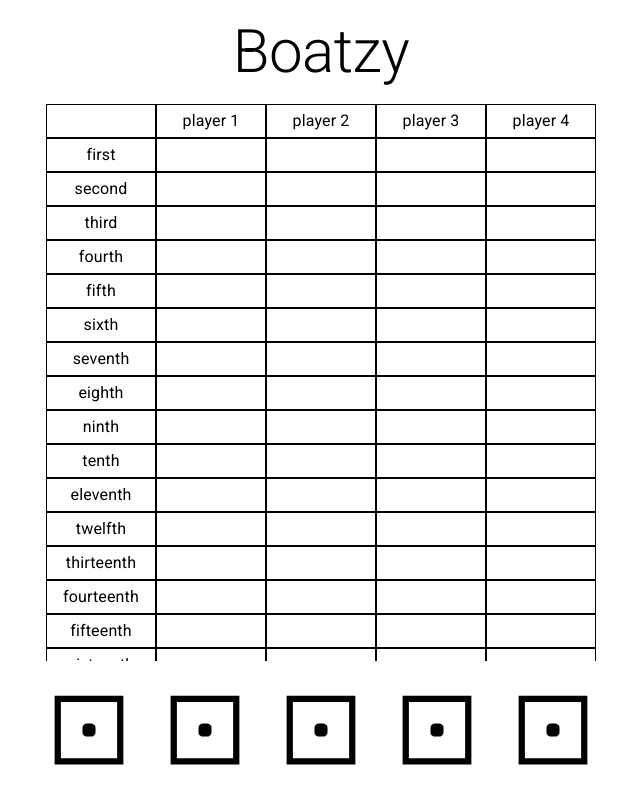
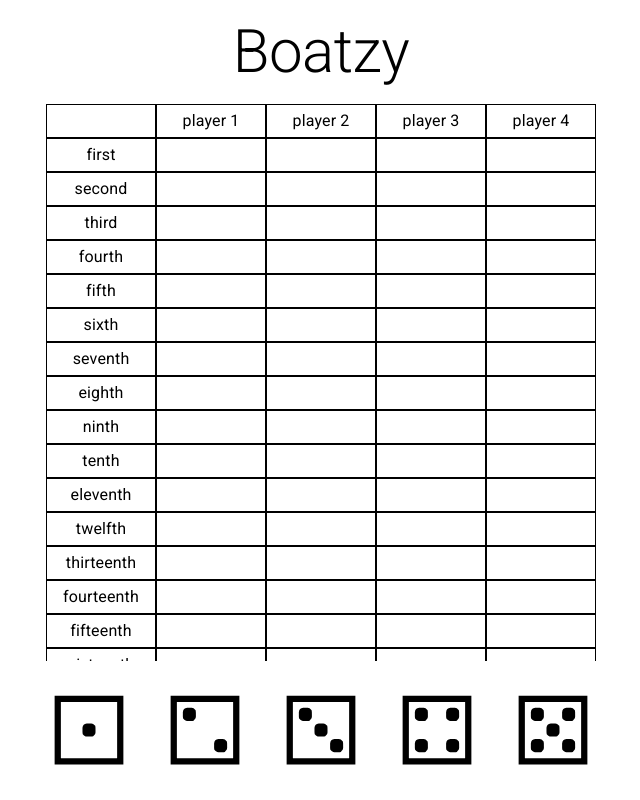
Before and after one commit to tuukkaviitanen/boatzy, a React (Vite) app in the folder client/: page / in a window 1280 px wide. Shown: the whole page, without its empty margins (319-959 px from the left). Built offline with nearby package versions, Linux system fonts and the light colour scheme.

Commit message:
Reworked Dice component

```diff
--- a/client/src/components/Dice.jsx
+++ b/client/src/components/Dice.jsx
@@ -1,4 +1,10 @@
 import { Button } from '@mui/material';
+import diceOne from '../assets/dice-one.svg';
+import diceTwo from '../assets/dice-two.svg';
+import diceThree from '../assets/dice-three.svg';
+import diceFour from '../assets/dice-four.svg';
+import diceFive from '../assets/dice-five.svg';
+import diceSix from '../assets/dice-six.svg';
 
 const styles = {
   image: {
@@ -9,10 +15,31 @@ const styles = {
   container: {},
 };
 
-const Dice = ({ imageSrc }) => {
+const selectIcon = (number) => {
+  switch (number) {
+    case 1:
+      return diceOne;
+    case 2:
+      return diceTwo;
+    case 3:
+      return diceThree;
+    case 4:
+      return diceFour;
+    case 5:
+      return diceFive;
+    case 6:
+      return diceSix;
+    default:
+      return null;
+  }
+};
+
+const Dice = ({ number }) => {
+  const image = selectIcon(number);
+
   return (
     <Button sx={styles.container}>
-      <img style={styles.image} src={imageSrc} />
+      <img style={styles.image} src={image} />
     </Button>
   );
 };
--- a/client/src/components/Dices.jsx
+++ b/client/src/components/Dices.jsx
@@ -1,6 +1,5 @@
 import { Box } from '@mui/material';
 import Dice from './Dice';
-import diceOne from '../assets/dice-one.svg';
 
 const styles = {
   container: {
@@ -14,11 +13,11 @@ const styles = {
 const Dices = () => {
   return (
     <Box sx={styles.container}>
-      <Dice imageSrc={diceOne} />
-      <Dice imageSrc={diceOne} />
-      <Dice imageSrc={diceOne} />
-      <Dice imageSrc={diceOne} />
-      <Dice imageSrc={diceOne} />
+      <Dice number={1} />
+      <Dice number={2} />
+      <Dice number={3} />
+      <Dice number={4} />
+      <Dice number={5} />
     </Box>
   );
 };
```
